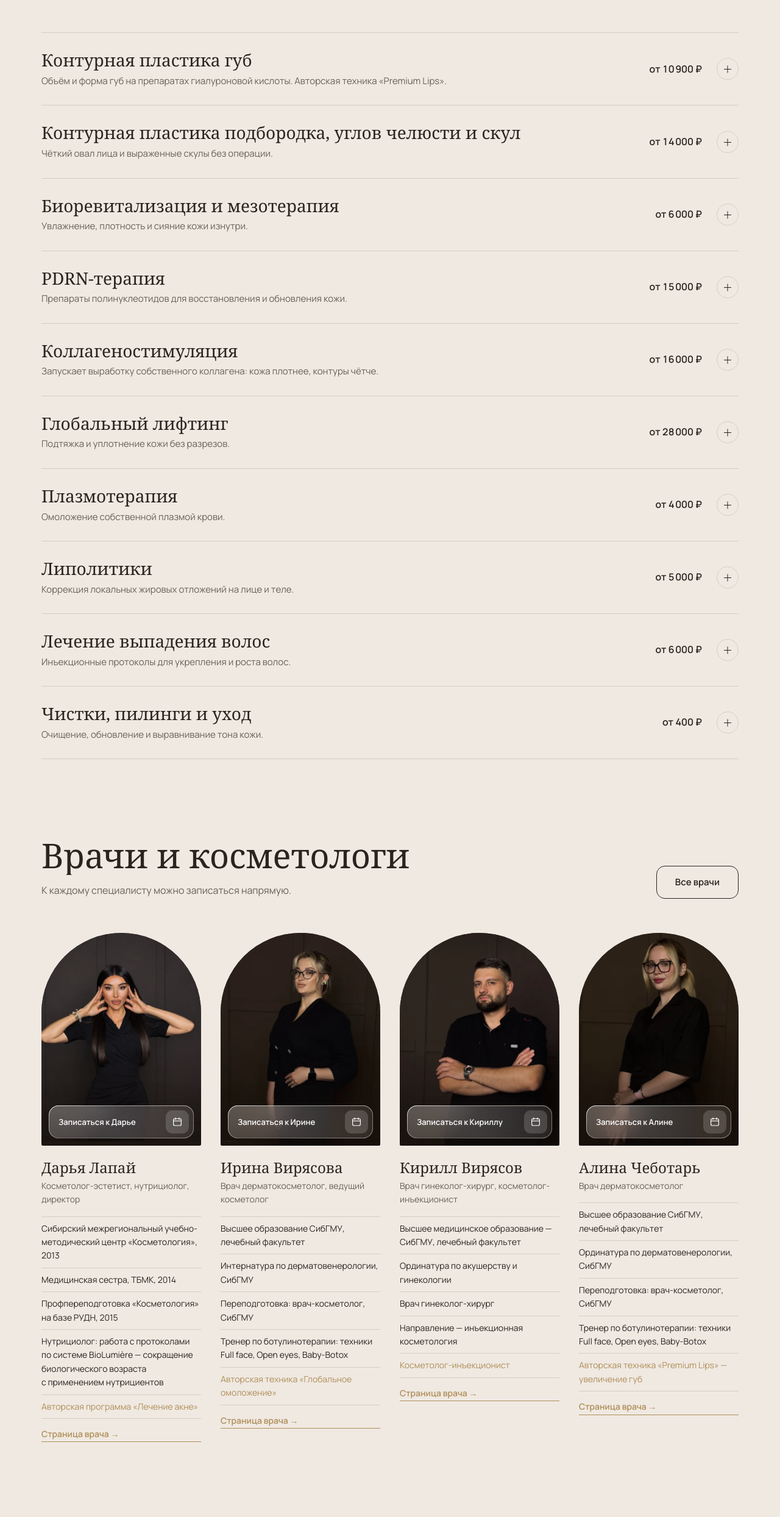
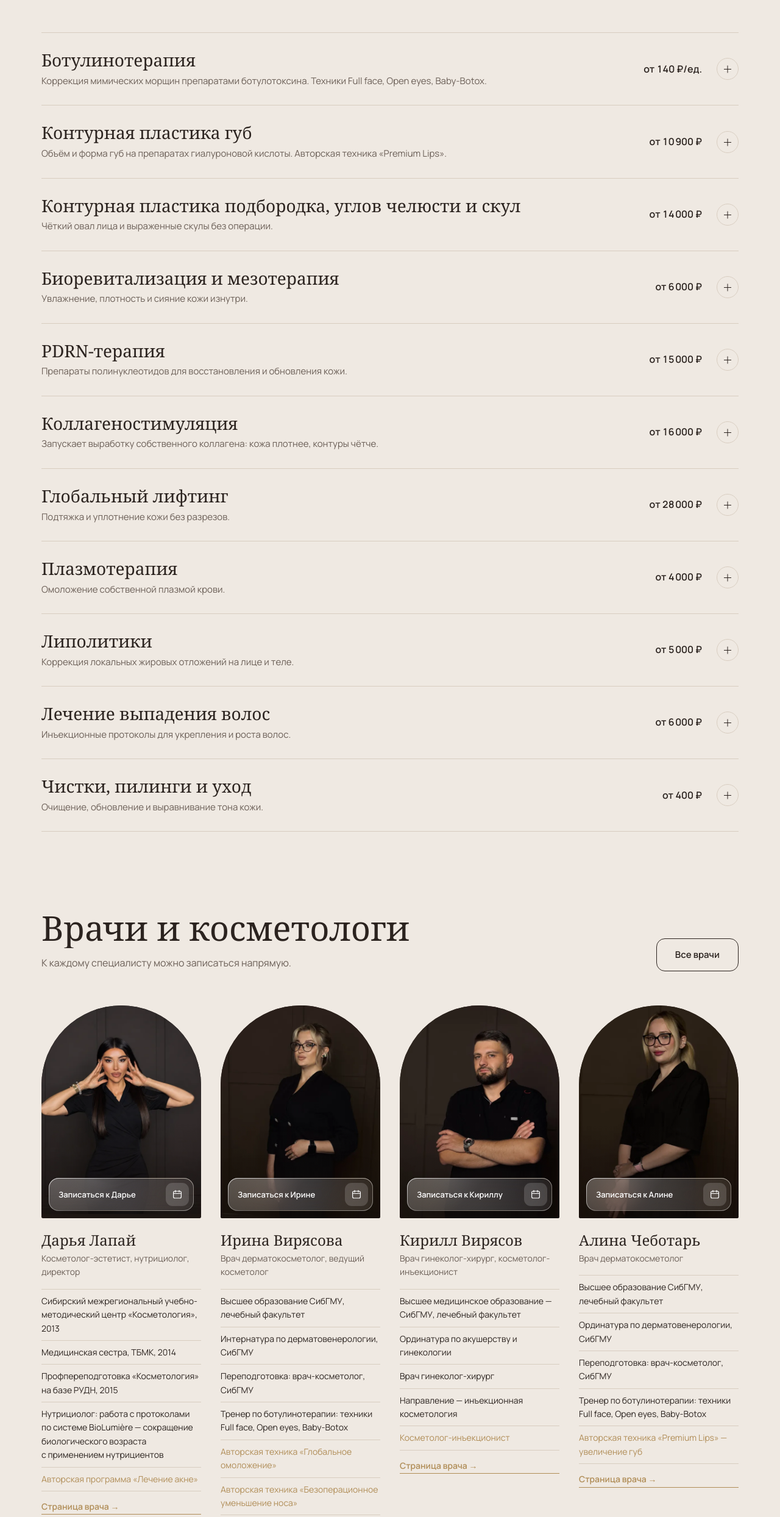
Before and after one commit to darcynj757-svg/beautybluess, a plain HTML site: page index.html in a window 1280 px wide. Shown: the part 1983-4471 px from the top of the page at 61% size. Drawn offline with Linux system fonts and the light colour scheme; animation ran at ten frames a second; a web font is replaced by a local one.

Commit message:
Botox prices, Irina's nose technique on cards
Co-Authored-By: Claude Opus 5.5 <noreply@anthropic.com>
Claude-Session: https://claude.ai/code/session_01XCDnxuBUoFGBLL5sAcvAqK

```diff
--- a/index.html
+++ b/index.html
@@ -440,6 +440,10 @@ a.more:hover{opacity:.8}
     <div class="price-list">
       <div class="rule" aria-hidden="true"></div>
       <div class="svc">
+        <button aria-expanded="false" aria-controls="p10"><h3>Ботулинотерапия<span class="lead2">Коррекция мимических морщин препаратами ботулотоксина. Техники Full face, Open eyes, Baby-Botox.</span></h3><span class="from">от 140 ₽/ед.</span><span class="plus" aria-hidden="true"></span></button>
+        <div class="body" id="p10"><ul class="rows"><li><span>Релатокс, 1 ед.</span><b>280 ₽</b></li><li><span>Релатокс, Full face</span><b>21 000 ₽</b></li><li><span>Диспорт, 1 ед.</span><b>140 ₽</b></li><li><span>Диспорт, Full face</span><b>23 000 ₽</b></li><li><span>Ксеомин, 1 ед.</span><b>320 ₽</b></li></ul><a class="more" href="uslugi.html#botox">Все цены →</a></div>
+      </div>
+      <div class="svc">
         <button aria-expanded="false" aria-controls="p0"><h3>Контурная пластика губ<span class="lead2">Объём и форма губ на препаратах гиалуроновой кислоты. Авторская техника «Premium Lips».</span></h3><span class="from">от 10 900 ₽</span><span class="plus" aria-hidden="true"></span></button>
         <div class="body" id="p0"><ul class="rows">
             <li><span>Neauvia Intense Lips, 1 мл</span><b>14 000 ₽</b></li>
@@ -582,7 +586,7 @@ a.more:hover{opacity:.8}
         </a>
         <h3>Ирина Вирясова</h3>
         <p class="role">Врач дерматокосметолог, ведущий косметолог</p>
-        <ul><li>Высшее образование СибГМУ, лечебный факультет</li><li>Интернатура по дерматовенерологии, СибГМУ</li><li>Переподготовка: врач-косметолог, СибГМУ</li><li>Тренер по ботулинотерапии: техники Full face, Open eyes, Baby-Botox</li><li class="sig">Авторская техника «Глобальное омоложение»</li></ul><a class="more" href="vrach-irina-viryasova.html">Страница врача →</a>
+        <ul><li>Высшее образование СибГМУ, лечебный факультет</li><li>Интернатура по дерматовенерологии, СибГМУ</li><li>Переподготовка: врач-косметолог, СибГМУ</li><li>Тренер по ботулинотерапии: техники Full face, Open eyes, Baby-Botox</li><li class="sig">Авторская техника «Глобальное омоложение»</li><li class="sig">Авторская техника «Безоперационное уменьшение носа»</li></ul><a class="more" href="vrach-irina-viryasova.html">Страница врача →</a>
       </article>
       <article class="doc">
         <a class="ph" href="https://dikidi.net/ru/profile/beauty_bluess_583429/master/4506108" target="_blank" rel="noopener" aria-label="Записаться: Кирилл Вирясов">
```
Also changed, not shown: uslugi.html (+1 -1 lines), vrach-alina-chebotar.html (+1 -1 lines), vrach-irina-viryasova.html (+1 -1 lines), vrachi.html (+1 -1 lines).
